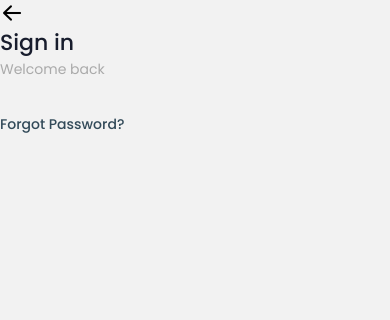
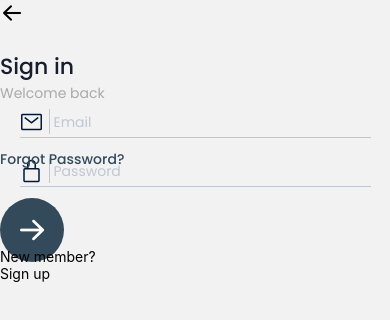
Before and after one commit to Neel-shetty/react-native-coffee, a React Native app: screen /SignInScreen in a window 390 px wide. Shown: the top 320 px of the page. Built offline with nearby package versions, Linux system fonts and the light colour scheme; what expo-linking would draw is missing.

Commit message:
custom input

```diff
--- a/src/components/CustomTextInput.tsx
+++ b/src/components/CustomTextInput.tsx
@@ -1,14 +1,76 @@
 import { StyleSheet, Text, TextInput, View } from "react-native";
 import React from "react";
+import { width } from "../constants/Layout";
+import { Ionicons } from "@expo/vector-icons";
 
-const CustomTextInput = () => {
+interface inputTypes {
+  placeholder: string;
+  icon: string;
+}
+
+const CustomTextInput = ({ placeholder, icon }: inputTypes) => {
   return (
-    <View>
-      <TextInput />
+    <View style={styles.root}>
+      {icon === "mail" ? (
+        <Ionicons
+          name="mail-outline"
+          size={24}
+          style={styles.icon}
+          color="#001833"
+        />
+      ) : null}
+      {icon === "password" ? (
+        <Ionicons
+          name="lock-closed-outline"
+          style={styles.icon}
+          color="#001833"
+          size={24}
+        />
+      ) : null}
+      <View style={styles.inputContainer}>
+        <View style={styles.divider} />
+        <TextInput
+          style={styles.input}
+          placeholder={placeholder}
+          placeholderTextColor={"#C1C7D0"}
+        />
+      </View>
     </View>
   );
 };
 
 export default CustomTextInput;
 
-const styles = StyleSheet.create({});
+const styles = StyleSheet.create({
+  root: {
+    borderBottomWidth: 1,
+    borderColor: "#C1C7D0",
+    width: width * 0.9,
+    alignSelf: "center",
+    height: 29,
+    // backgroundColor: "pink",
+    margin: 10,
+    flexDirection: "row",
+  },
+  input: {
+    // backgroundColor: "violet",
+    width: width * 0.8,
+    fontFamily: "poppins-regular",
+  },
+  inputContainer: {
+    paddingLeft: 5,
+    // borderLeftWidth: 1,
+    // borderColor: "#C1C7D0",
+    paddingBottom: 2,
+    flexDirection: "row",
+  },
+  icon: {
+    paddingRight: 0,
+  },
+  divider: {
+    borderLeftWidth: 1,
+    height: 25,
+    width: 5,
+    borderColor: "#C1C7D0",
+  },
+});
--- a/src/constants/Layout.ts
+++ b/src/constants/Layout.ts
@@ -1,7 +1,7 @@
 import { Dimensions } from 'react-native';
 
-const width = Dimensions.get('window').width;
-const height = Dimensions.get('window').height;
+export const width = Dimensions.get('window').width;
+export const height = Dimensions.get('window').height;
 
 export default {
   window: {
--- a/src/screens/SignUpScreens/SignInScreen.tsx
+++ b/src/screens/SignUpScreens/SignInScreen.tsx
@@ -1,33 +1,44 @@
-import { StyleSheet, Text, View } from "react-native";
+import { StyleSheet, Text, View, ScrollView } from "react-native";
 import React from "react";
 import BackArrow from "../../components/BackArrow";
 import CustomTextInput from "../../components/CustomTextInput";
 import Colors from "../../constants/Colors";
+import NextArrow from "../../components/NextArrow";
 
 const SignInScreen = () => {
   return (
-    <View>
-      <View>
+    <ScrollView style={styles.root} showsVerticalScrollIndicator={false}>
+      <View style={styles.header}>
         <BackArrow />
       </View>
-      <View>
+      <View style={styles.top}>
         <Text style={styles.title}>Sign in</Text>
         <Text style={styles.subtitle}>Welcome back</Text>
       </View>
-      <View>
-        <CustomTextInput />
-        <CustomTextInput />
+      <View style={styles.inputContainer}>
+        <CustomTextInput placeholder={"Email"} icon={"mail"} />
+        <CustomTextInput placeholder={"Password"} icon={"password"}/>
       </View>
-      <View>
+      <View style={styles.linkContainer}>
         <Text style={styles.link}>Forgot Password?</Text>
       </View>
-    </View>
+      <View style={styles.arrowContainer}>
+        <NextArrow />
+      </View>
+      <View style={styles.subtitleContainer}>
+        <Text>New member?</Text>
+        <Text>Sign up</Text>
+      </View>
+    </ScrollView>
   );
 };
 
 export default SignInScreen;
 
 const styles = StyleSheet.create({
+  root: {
+    flex: 1,
+  },
   title: {
     fontFamily: "poppins-medium",
     fontSize: 22,
@@ -43,4 +54,22 @@ const styles = StyleSheet.create({
     fontSize: 14,
     color: Colors.primary100,
   },
+  header: {
+    flex: 1,
+  },
+  top: {
+    flex: 1,
+  },
+  inputContainer: {
+    flex: 1,
+  },
+  linkContainer: {
+    flex: 1,
+  },
+  arrowContainer: {
+    flex: 1,
+  },
+  subtitleContainer: {
+    flex: 1,
+  },
 });
```
